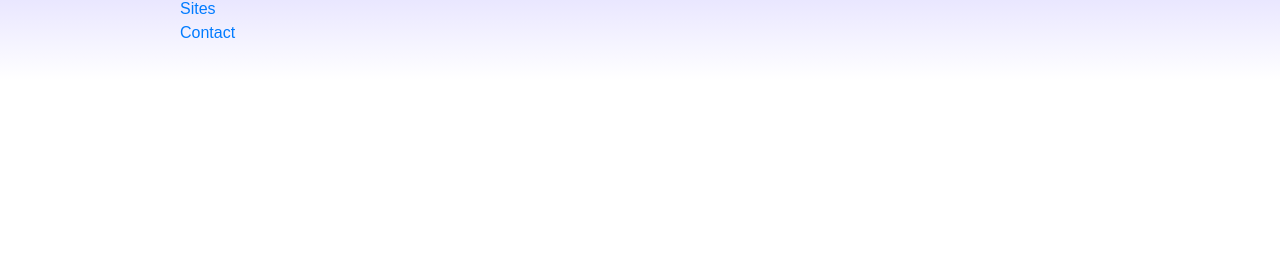
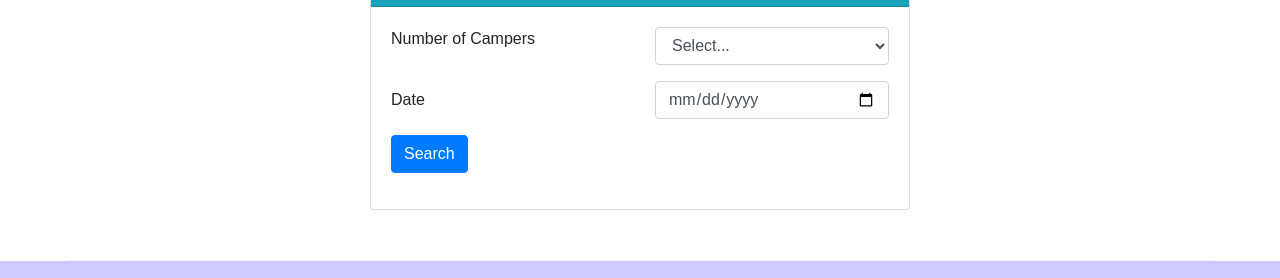
Before and after one commit to ChristianBenitez/nucampsite, a website: page index.html in a window 1280 px wide. Shown: the part 1195-1473 px from the top of the page. Before the commit the page ends 1276 px from the top, so only its background shows below. Drawn offline with nearby package versions, Linux system fonts and the light colour scheme.

Commit message:
Added form

```diff
--- a/index.html
+++ b/index.html
@@ -90,7 +90,44 @@
                 </div>
             </div>
         </div>
+        <div class="row row-content">
+            <div class="col-sm-6 mx-auto">
+                <div class="card">
+                    <h3 class="card-header bg-info text-white">Reserve a Campsite</h3>
+                    <div class="card-body">
+                        <form>
+                            <div class="form-group row">
+                                <label class="col-sm-6 form-label" for="numCampers">Number of Campers</label>
+                                <div class="col">
+                                    <select class="form-control" name="numCampers" id="numCampers">
+                                        <option>Select...</option>
+                                        <option value="1">1</option>
+                                        <option value="2">2</option>
+                                        <option value="3">3</option>
+                                        <option value="4">4</option>
+                                        <option value="5">5</option>
+                                        <option value="6">6</option>
+                                    </select>
+                                </div>
+                            </div>
+                            <div class="form-group row">
+                                <label class="col-sm-6 col-form-label" for="date">Date</label>
+                                <div class="col">
+                                    <input class="form-control" type="date" name="date" id="date" placeholder="">
+                                </div>
+                            </div>
+                            <div class="form-group row">
+                                <div class="col">
+                                    <button class="btn btn-primary" type="submit">Search</button>
+                                </div>
+                            </div>
+                        </form>
+                    </div>
+                </div>
+            </div>
+        </div>
     </div>
+
 
      <footer class="site-footer">
         <div class="container">
```
